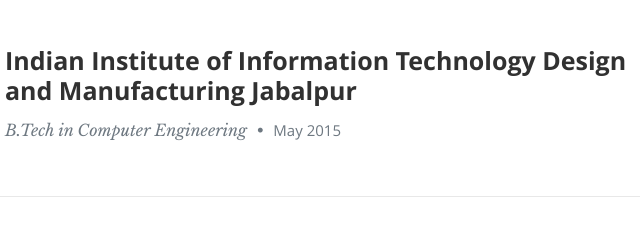
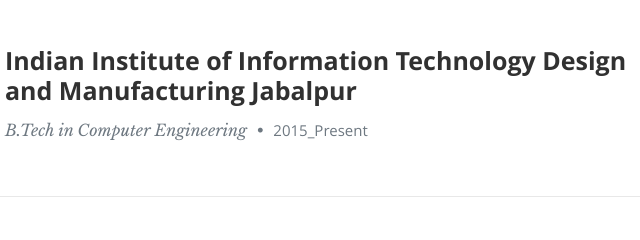
Before and after one commit to imdad000/Myportfolio, a plain HTML site: page index.html in a window 1280 px wide. Shown: the part 1420-1660 px from the top of the page, 400-1040 px from the left. Drawn offline with nearby package versions, Linux system fonts and the light colour scheme.

Commit message:
Update index.html

```diff
--- a/index.html
+++ b/index.html
@@ -138,7 +138,7 @@
 
                   <h3>Indian Institute of Information Technology Design and Manufacturing Jabalpur
 </h3>
-                  <p class="info">B.Tech in Computer Engineering <span>&bull;</span> <em class="date">May 2015</em></p>
+                  <p class="info">B.Tech in Computer Engineering <span>&bull;</span> <em class="date">2015_Present</em></p>
 
                   <p>
 
```
